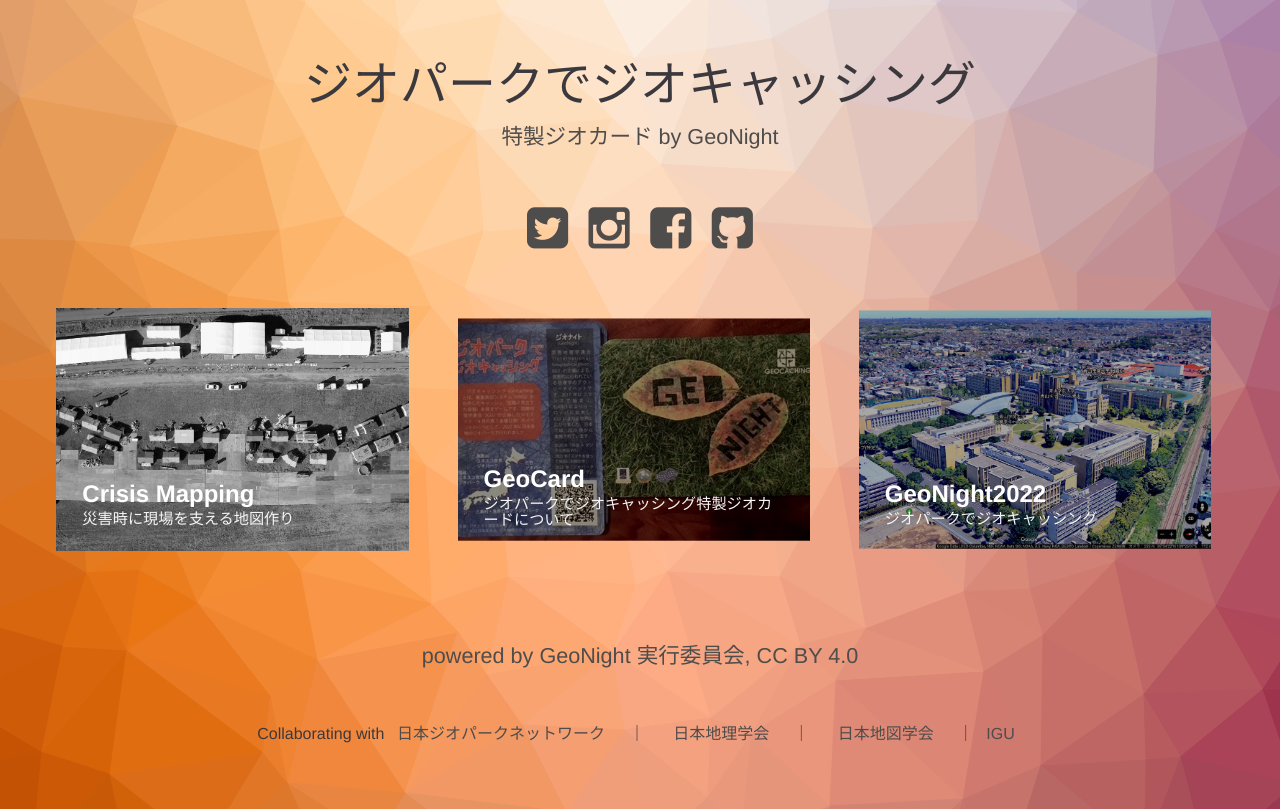
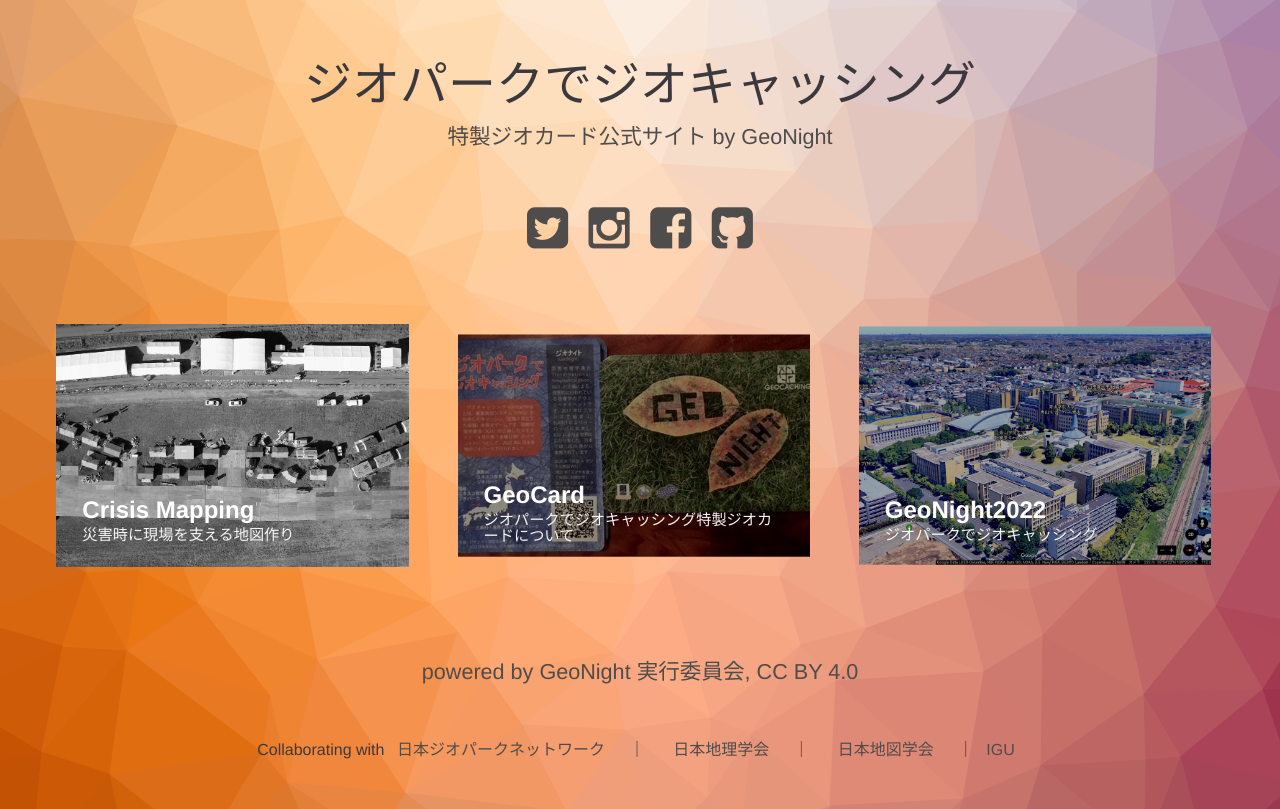
Before and after one commit to japancartographersassociation/geocard, a Jekyll site: the page built from docs/index.html, in a window 1280 px wide, cut to the strip 0-809 px from the top of the page. Built offline with Jekyll 4.4.1, drawn with Linux system fonts in a browser that asks for light colours.

Commit message:
文言更新

```diff
--- a/docs/_posts/2022-04-01-geocaching.markdown
+++ b/docs/_posts/2022-04-01-geocaching.markdown
@@ -9,4 +9,9 @@
 
 ### ジオパークでジオキャッシング｜GeoNight 2022
 
+ジオナイト2022（GeoNight 2022）を開催しました
+（主催：IGU日本委員会・日本地理学会・日本地図学会）
+
+ジオナイトとは，4月の第1金曜日を「ジオナイトの日」として，世界中で同時にジオイベントを行う国際地理学連合（IGU）の取り組みです（https://www.geonight.net/）．2022年のジオナイトは「ジオパークでジオキャッシング」と題して，全国のジオパークを舞台に，衛星測位システム（GNSS）を用いた宝探しゲーム「ジオキャッシング」の遊び方レクチャーを行いました。宝探しゲームは4月1日以降に，まずは6つのジオパーク：三笠，ゆざわ，銚子，糸魚川，隠岐，三島村・鬼界カルデラから開始し，全国のジオパークに順次拡大予定。2023年度から、ジオパーク内でジオキャッシングを楽しまれて見事に宝箱（キャッシュコンテナ）を見つけた人には特製のジオカードをプレゼントします。
+
 <iframe width="560" height="315" src="https://www.youtube.com/embed/WKBjzsp2aMk" title="YouTube video player" frameborder="0" allow="accelerometer; autoplay; clipboard-write; encrypted-media; gyroscope; picture-in-picture; web-share" allowfullscreen></iframe>
--- a/docs/index.html
+++ b/docs/index.html
@@ -41,13 +41,14 @@
 <body class="body">
 <div class="container">
     <header class="header">
-        <h1>ジオパークでジオキャッシング<span>特製ジオカード by GeoNight</span></h1>
+        <h1>ジオパークでジオキャッシング<span>特製ジオカード公式サイト by GeoNight</span></h1>
         <nav class="links">
             <a href="https://twitter.com/search?q=%23GeoNight&src=typed_query"><i class="fa fa-twitter-square fa-3x"></i></a>
             <a href="https://www.instagram.com/explore/tags/geonight/"><i class="fa fa-instagram fa-3x"></i></a>
             <a href="https://www.facebook.com/hashtag/geonight"><i class="fa fa-facebook-square fa-3x"></i></a>
             <a href="https://github.com/japancartographersassociation/geocard"><i class="fa fa-github-square fa-3x"></i></a>
         </nav>
+        <p></p>
     </header>
     <div class="content">
         <!-- trianglify pattern container -->
```
